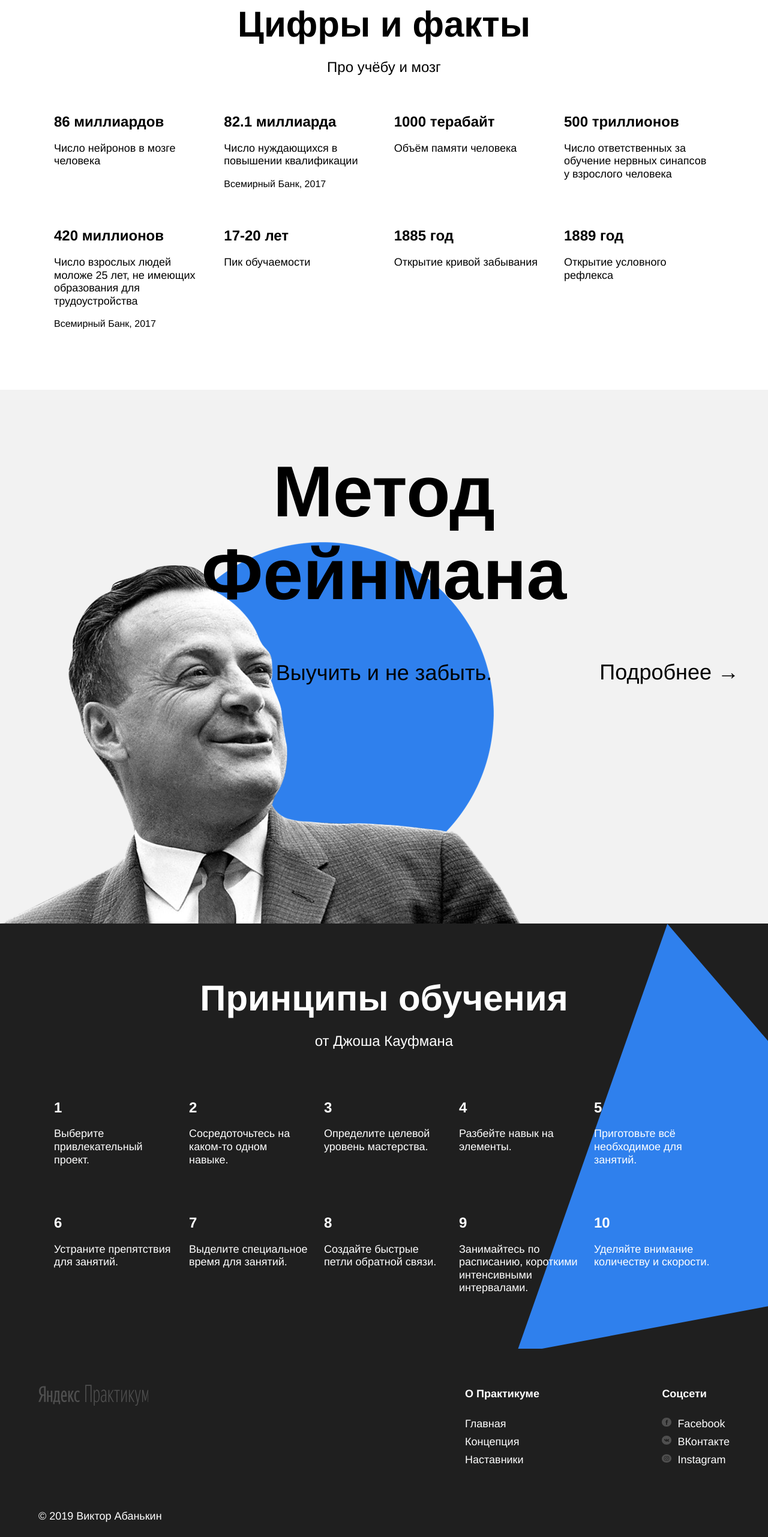
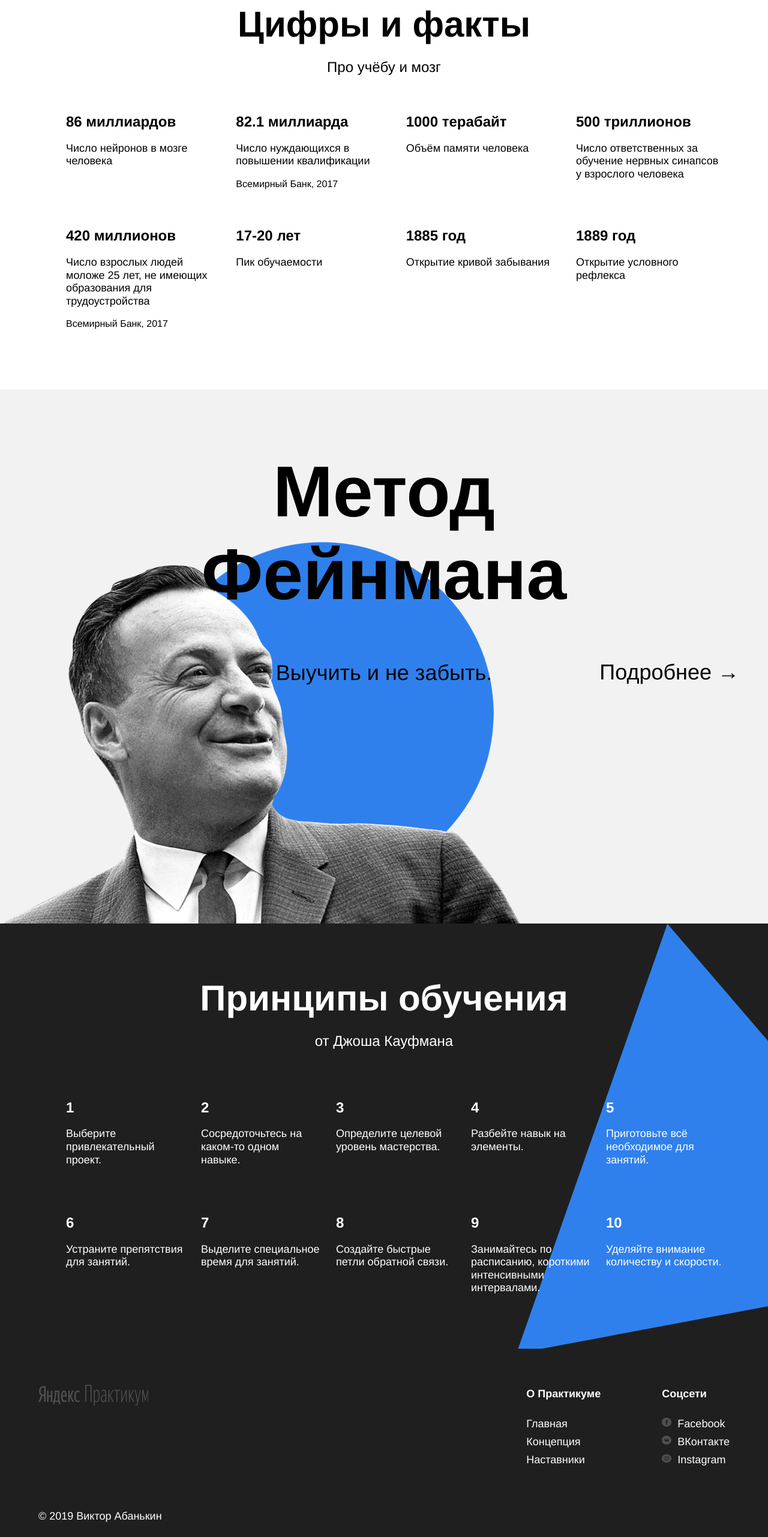
Before and after one commit to kvitkina/how-to-learn, a plain HTML site: page index.html in a window 1280 px wide. Shown: the part 1380-3943 px from the top of the page at 60% size. Drawn offline with Linux system fonts and the light colour scheme.

Commit message:
ревью 3

```diff
--- a/index.html
+++ b/index.html
@@ -36,42 +36,42 @@
       <section class="digits">
         <h2 class="section-title">Цифры и факты</h2>
         <p class="section-subtitle">Про учёбу и мозг</p>
-          <div class="table">
-          <div class="table__cell">
+          <ul class="table">
+          <li class="table__cell">
             <p class="table__heading">86 миллиардов</p>
             <p class="table__text">Число нейронов в мозге человека</p>
-          </div>
-          <div class="table__cell">
+          </li>
+          <li class="table__cell">
             <p class="table__heading">82.1 миллиарда</p>
             <p class="table__text">Число нуждающихся в повышении квалификации</p>
             <p class="table__text_source">Всемирный Банк, 2017</p>
-          </div>
-          <div class="table__cell">
+          </li>
+          <li class="table__cell">
             <p class="table__heading">1000 терабайт</p>
             <p class="table__text">Объём памяти человека</p>
-          </div>
-          <div class="table__cell">
+          </li>
+          <li class="table__cell">
             <p class="table__heading">500 триллионов</p>
             <p class="table__text">Число ответственных за обучение нервных синапсов у взрослого человека</p>
-          </div>
-          <div class="table__cell">
+          </li>
+          <li class="table__cell">
             <p class="table__heading">420 миллионов</p>
             <p class="table__text">Число взрослых людей моложе 25 лет, не имеющих образования для трудоустройства</p>
             <p class="table__text_source">Всемирный Банк, 2017</p>
-          </div>
-          <div class="table__cell">
+          </li>
+          <li class="table__cell">
             <p class="table__heading">17-20 лет</p>
             <p class="table__text">Пик обучаемости</p>
-          </div>
-          <div class="table__cell">
+          </li>
+          <li class="table__cell">
             <p class="table__heading">1885 год</p>
             <p class="table__text">Открытие кривой забывания</p>
-          </div>
-          <div class="table__cell">
+          </li>
+          <li class="table__cell">
             <p class="table__heading">1889 год</p>
             <p class="table__text">Открытие условного рефлекса</p>
-          </div>
-       </div>
+          </li>
+        </ul>
       </section>
 
       <section class="feinman">
@@ -79,63 +79,63 @@
         <p class="feinman__subtitle">Выучить и не забыть.</p>
         <a href="#" class="feinman__link">Подробнее &rarr;</a>
       </section>
-      <!-- никак не использовала некоторые модификаторы в кауфмане, указала их только из-за брифа -->
+
       <section class="kaufman">
         <h2 class="section-title section-title_theme_dark">Принципы обучения</h2>
         <p class="section-subtitle section-subtitle_theme_dark">от Джоша Кауфмана</p>
-        <div class="table table_theme_dark">
-          <div class="table__cell table__cell_theme_dark">
+        <ul class="table table_theme_dark">
+          <li class="table__cell table__cell_theme_dark">
             <p class="table__heading table__heading_theme_dark">1</p>
             <p class="table__text table__text_theme_dark">Выберите привлекательный проект.</p>
-          </div>
-          <div class="table__cell table__cell_theme_dark">
+          </li>
+          <li class="table__cell table__cell_theme_dark">
             <p class="table__heading table__heading_theme_dark">2</p>
             <p class="table__text table__text_theme_dark">Сосредоточьтесь на каком-то одном навыке.</p>
-          </div>
-          <div class="table__cell table__cell_theme_dark">
+          </li>
+          <li class="table__cell table__cell_theme_dark">
             <p class="table__heading table__heading_theme_dark">3</p>
             <p class="table__text table__text_theme_dark">Определите целевой уровень мастерства.</p>
-          </div>
-          <div class="table__cell table__cell_theme_dark">
+          </li>
+          <li class="table__cell table__cell_theme_dark">
             <p class="table__heading table__heading_theme_dark">4</p>
             <p class="table__text table__text_theme_dark">Разбейте навык на элементы.</p>
-          </div>
-          <div class="table__cell table__cell_theme_dark">
+          </li>
+          <li class="table__cell table__cell_theme_dark">
             <p class="table__heading table__heading_theme_dark">5</p>
             <p class="table__text table__text_theme_dark">Приготовьте всё необходимое для занятий.</p>
-          </div>
-          <div class="table__cell table__cell_theme_dark">
+          </li>
+          <li class="table__cell table__cell_theme_dark">
             <p class="table__heading table__heading_theme_dark">6</p>
             <p class="table__text table__text_theme_dark">Устраните препятствия для занятий.</p>
-          </div>
-          <div class="table__cell table__cell_theme_dark">
+          </li>
+          <li class="table__cell table__cell_theme_dark">
             <p class="table__heading table__heading_theme_dark">7</p>
             <p class="table__text table__text_theme_dark">Выделите специальное время для занятий.</p>
-          </div>
-          <div class="table__cell table__cell_theme_dark">
+          </li>
+          <li class="table__cell table__cell_theme_dark">
             <p class="table__heading table__heading_theme_dark">8</p>
             <p class="table__text table__text_theme_dark">Создайте быстрые петли обратной связи.</p>
-          </div>
-          <div class="table__cell table__cell_theme_dark">
+          </li>
+          <li class="table__cell table__cell_theme_dark">
             <p class="table__heading table__heading_theme_dark">9</p>
             <p class="table__text table__text_theme_dark">Занимайтесь по расписанию, короткими интенсивными интервалами.</p>
-          </div>
-          <div class="table__cell table__cell_theme_dark">
+          </li>
+          <li class="table__cell table__cell_theme_dark">
             <p class="table__heading table__heading_theme_dark">10</p>
             <p class="table__text table__text_theme_dark">Уделяйте внимание количеству и скорости.</p>
-           </div>
-        </div>
+           </li>
+          </ul>
         <div class="kaufman__triangle"></div>
       </section>
 
     </main>
     <footer class="footer">
       <div class="footer__columns">
-      <section class="footer__column footer__column_content_copyright">
+      <div class="footer__column footer__column_content_copyright">
         <div class="logo logo_place_footer"></div>
         <p class="footer__author">&copy; 2019 Виктор Абанькин</p>
-      </section>
-      <section class="footer__column footer__column_content_info">
+      </div>
+      <div class="footer__column footer__column_content_info">
         <h3 class="footer__column-heading">О Практикуме</h3>
         <nav class="footer__navigation">
           <ul class="footer__column-links">
@@ -147,15 +147,15 @@
             </li>
           </ul>
         </nav>
-      </section>
-      <section class="footer__column footer__column_content_social">
+      </div>
+      <div class="footer__column footer__column_content_social">
         <h3 class="footer__column-heading">Соцсети</h3>
           <ul class="footer__column-links">
             <li class="footer__column-links-item"><a href="#" class="footer__column-anchor" lang="en"><img src="./images/facebook_color_white.svg" class="footer__social-icon" alt="facebook icon">Facebook</a></li>
             <li class="footer__column-links-item"><a href="#" class="footer__column-anchor"><img src="./images/vk_color_white.svg" class="footer__social-icon" alt="vk icon">ВКонтакте</a></li>
             <li class="footer__column-links-item"><a href="#" class="footer__column-anchor" lang="en"><img src="./images/instagram_color_white.svg" class="footer__social-icon" alt="instagram icon">Instagram</a></li>
           </ul>
-        </section>
+      </div>
     </div>
     </footer>
   </div>
--- a/styles/style.css
+++ b/styles/style.css
@@ -169,6 +169,7 @@
   width: 250px;
   margin-top: 60px;
   margin-right: 0;
+  list-style-type: none;
 }
 
 .table__heading {
@@ -297,13 +298,16 @@
   margin: auto;
   display: flex;
   flex-direction: row;
+  justify-content: space-between;
   flex-basis: 711px;
-  position: relative;
   margin-bottom: 0;
   min-height: 250px;
 }
 
 .footer__column_content_copyright {
+  display: flex;
+  flex-direction: column;
+  justify-content: space-between;
   flex-basis: 711px;
 }
 .logo_place_footer {
@@ -315,19 +319,12 @@
   font-size: 18px;
   font-weight: normal;
   line-height: 25px;
-  position: absolute;
-  bottom: 0;
-  left: 0;
+  margin-top: 18px;
+  margin-bottom: 18px;
 }
 
-.footer__column {
-  display: flex;
-  flex-direction: column;
-
-}
 .footer__column_content_info {
  margin-top: 0;
- margin-bottom: 16px;
 }
 
 .footer__column-heading {
@@ -343,8 +340,9 @@
   font-weight: normal;
   line-height: 30px;
   list-style-type: none;
+  margin-bottom: 16px;
   padding-left: 0;
-  margin: 0;
+  margin-top: 0;
 }
 
 .footer__column-anchor {
@@ -354,9 +352,6 @@
 
 .footer__column_content_social {
  margin-top: 0;
- position: absolute;
- right: 0;
- top: 0;
  padding-top: 0;
 }
 
```
